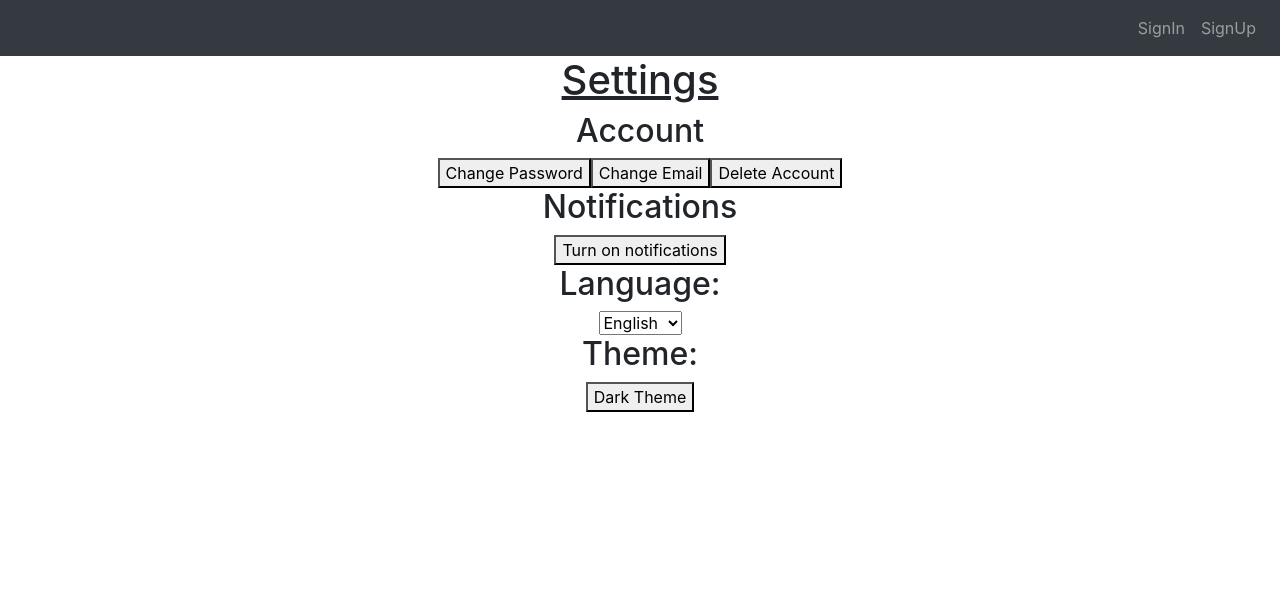
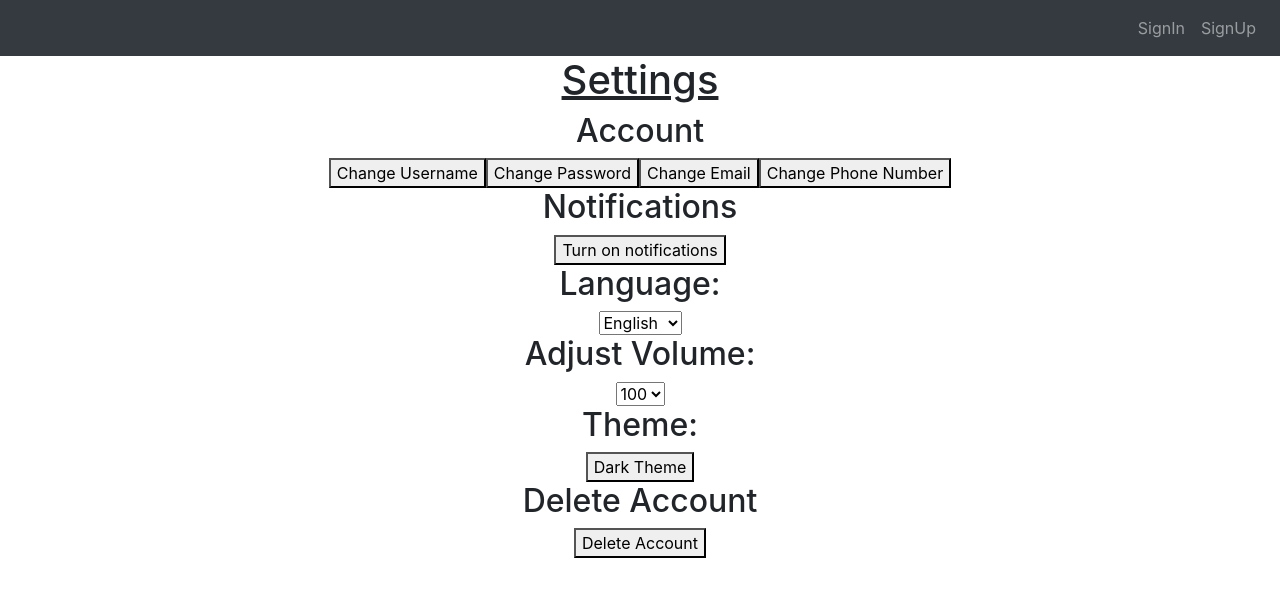
Before and after one commit to jcabrera2502/NJIT-Lowlanders, a React (Create React App) app in the folder frontend/: page /Settings in a window 1280 px wide. Shown: the top 596 px of the page. Built offline with nearby package versions, Linux system fonts and the light colour scheme; no server answers.

Commit message:
Added ChangeUsername and Volume adjuster to settings

```diff
--- a/frontend/src/components/Central-Components/Settings.jsx
+++ b/frontend/src/components/Central-Components/Settings.jsx
@@ -1,5 +1,7 @@
 import React from "react";
 import { auth } from "../../firebase";
+
+
 
 
 function Settings() {
@@ -8,9 +10,10 @@ function Settings() {
         <h1><u>Settings</u></h1>
             <div>
                 <h2>Account</h2>
+                <button type="button" onClick={() => (window.location.href = "http://localhost:3000/ChangeUsername")}> Change Username</button>
                 <button type="button" onClick={() => (window.location.href = "http://localhost:3000/ChangePassword")}> Change Password</button>
                 <button type="button" onClick={() => (window.location.href = "http://localhost:3000/ChangeEmail")}> Change Email</button>
-                <button type="button" onClick={() => (window.location.href = "http://localhost:3000/DeleteAccount")}> Delete Account</button>
+                <button type="button" onClick={() => (window.location.href = "http://localhost:3000/ChangePhoneNumber")}> Change Phone Number</button>
             </div>
             <div>
                 <h2>Notifications</h2>
@@ -26,8 +29,38 @@ function Settings() {
                 </select>
             </div>
             <div>
+                <h2>Adjust Volume: </h2>
+                <select>
+                    <option value="100">100</option>
+                    <option value="95">95</option>
+                    <option value="90">90</option>
+                    <option value="85">85</option>
+                    <option value="80">80</option>
+                    <option value="75">75</option>
+                    <option value="70">70</option>
+                    <option value="65">65</option>
+                    <option value="60">60</option>
+                    <option value="55">55</option>
+                    <option value="50">50</option>
+                    <option value="45">45</option>
+                    <option value="40">40</option>
+                    <option value="35">35</option>
+                    <option value="30">30</option>
+                    <option value="25">25</option>
+                    <option value="20">20</option>
+                    <option value="15">15</option>
+                    <option value="10">10</option>
+                    <option value="5">5</option>
+                    <option value="0">0</option>
+                </select>
+            </div>
+            <div>
                 <h2>Theme: </h2>
                 <button> Dark Theme </button>
+            </div>
+            <div>
+                <h2>Delete Account</h2>
+                <button type="button" onClick={() => (window.location.href = "http://localhost:3000/DeleteAccount")}> Delete Account</button>
             </div>
         </div>
     );
```
